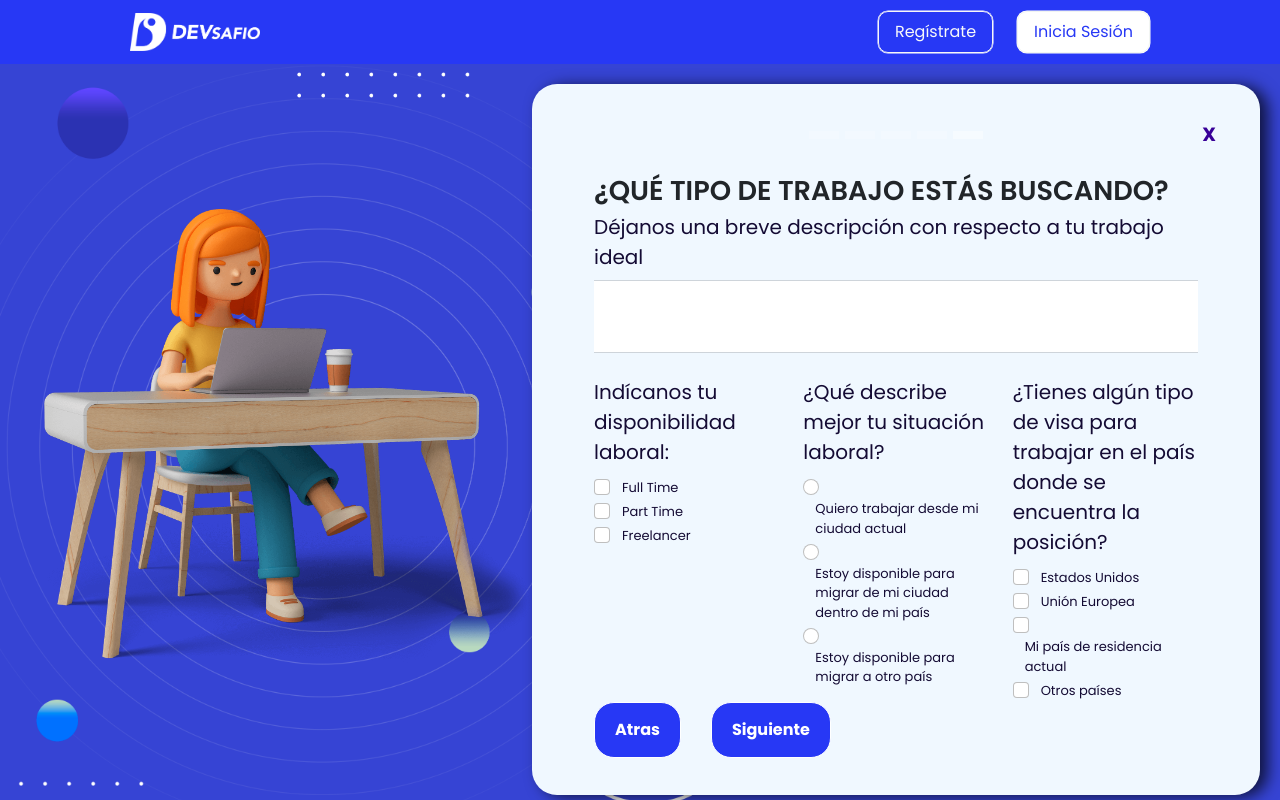
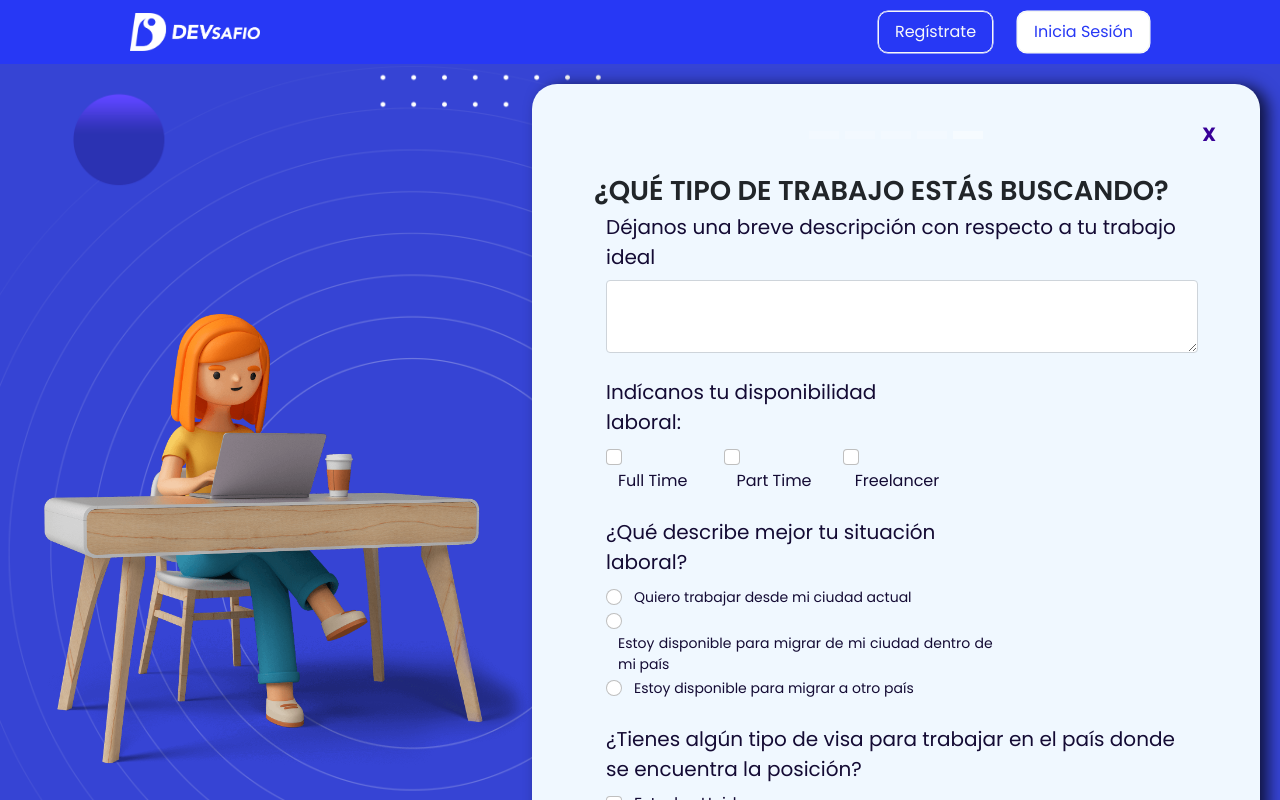
Before and after one commit to dlab-team/c7-frontend, a React (Create React App) app: page /carrousel in a window 1280 px wide. Both pictures are taken after a click on the button 968 px from the left and 135 px from the top of the page. Shown: the top 800 px of the page. Built offline with nearby package versions, Linux system fonts and the light colour scheme.

Commit message:
Hotfix (#90)

```diff
--- a/src/components/FormDesiredJob/index.js
+++ b/src/components/FormDesiredJob/index.js
@@ -5,11 +5,10 @@ import { workplace } from "../../utils/FormWorkplace";
 import { workVisa } from "../../utils/FormWorkVisa";
 import { setFormData } from "../../utils/Redux/Slices/Form";
 import { useDispatch } from "react-redux";
-import './styles.scss';
+import "./styles.scss";
 
 const workVisaDefault = Array(workVisa.length).fill(false);
 const workAvailabilityDefault = Array(workAvailability.length).fill(false);
-const workplaceDefault = Array(workplace.length).fill(false);
 
 const initialFormState = {
   idealJobDescription: "",
@@ -22,8 +21,9 @@ const FormDesiredJob = () => {
   const [form, setForm] = useState(initialFormState);
   const [validated, setValidated] = useState(false);
   const [workVisaState, setWorkVisaState] = useState(workVisaDefault);
-  const [workAvailabilityState, setWorkAvailabilityState] = useState(workAvailabilityDefault);
-  const [workplaceState, setWorkplaceState] = useState(workplaceDefault);
+  const [workAvailabilityState, setWorkAvailabilityState] = useState(
+    workAvailabilityDefault
+  );
   const dispatch = useDispatch();
 
   const handleFormSubmit = (event) => {
@@ -38,7 +38,7 @@ const FormDesiredJob = () => {
 
   function isFormValid() {
     const workAvailabilityChecked = form.workAvailability.length === 1;
-    const workplaceSelected = form.workplace.value !== "";
+    const workplaceSelected = form.workplace !== "";
     const workVisaChecked = form.workVisa.checked;
     return workAvailabilityChecked && workplaceSelected && workVisaChecked;
   }
@@ -51,35 +51,25 @@ const FormDesiredJob = () => {
     setForm({
       ...form,
       workVisa: Array.from(
-        document.querySelectorAll("input[type=checkbox]:checked"),
+        document.querySelectorAll(
+          "input[type=checkbox].workvisa-checkbox:checked"
+        ),
         (e) => e.name
       ),
     });
   };
 
   const updateWorkAvailabilityState = (position) => {
-    const updatedworkAvailabilityState = workAvailabilityState.map((item, index) =>
-      index === position ? !item : item
+    const updatedworkAvailabilityState = workAvailabilityState.map(
+      (item, index) => (index === position ? !item : item)
     );
     setWorkAvailabilityState(updatedworkAvailabilityState);
     setForm({
       ...form,
       workAvailability: Array.from(
-        document.querySelectorAll("input[type=checkbox]:checked"),
-        (e) => e.name
+        document.querySelectorAll(
+          "input[type=checkbox].workAvailability-checkbox:checked"
         ),
-    });
-  };
-
-  const updateWorkplaceState = (position) => {
-    const updatedworkplaceState = workplaceState.map((item, index) =>
-      index === position ? !item : item
-    );
-    setWorkplaceState(updatedworkplaceState);
-    setForm({
-      ...form,
-      workplace: Array.from(
-        document.querySelectorAll("input[type=checkbox]:checked"),
         (e) => e.name
       ),
     });
@@ -101,6 +91,7 @@ const FormDesiredJob = () => {
     <Form noValidate validated={validated} onSubmit={handleFormSubmit}>
       <div className="FormDesiredJob">
         <Form.Group as={Row}>
+          <Col sm="12">
             <Form.Label>
               <span className="text">
                 Déjanos una breve descripción con respecto a tu trabajo ideal
@@ -112,19 +103,19 @@ const FormDesiredJob = () => {
               size="sm"
               onChange={handleFormUpdate}
               name="idealJobDescription"
-        aria-describedby="cv"
               value={form.idealJobDescription}
             />
+          </Col>
         </Form.Group>
         <br />
 
         <Form.Group as={Row}>
-      <Col sm="4">
+          <Col sm="7">
             <Form.Label>
-          <span className="text">
-            Indícanos tu disponibilidad laboral:
-          </span>
+              <span className="text">Indícanos tu disponibilidad laboral:</span>
             </Form.Label>
+          </Col>
+          <Row sm="5">
             {workAvailability.map(({ name, value }, index) => (
               <div key={name}>
                 <Form.Check.Input
@@ -147,15 +138,16 @@ const FormDesiredJob = () => {
                 </Form.Check.Label>
               </div>
             ))}
-      </Col>
+          </Row>
 
-      <Col sm="4">
+          <Col sm="8">
+            <br />
             <Form.Label>
               <span className="text">
                 ¿Qué describe mejor tu situación laboral?
               </span>
             </Form.Label>
-        {workplace.map(({ name, value }, index) => (
+            {workplace.map(({ name, value }) => (
               <div key={name}>
                 <Form.Check.Input
                   size="sm"
@@ -165,11 +157,11 @@ const FormDesiredJob = () => {
                   name="workplace"
                   feedback="Debes seleccionar una opción."
                   feedbacktype="invalid"
-            checked={workplaceState[index]}
-            onChange={() => updateWorkplaceState(index)}
+                  value={value}
+                  onChange={handleFormUpdate}
                 />
                 <Form.Check.Label
-            className="text--sm"
+                  className="text--xs"
                   htmlFor={`radio-${name}`}
                 >
                   {name}
@@ -177,8 +169,10 @@ const FormDesiredJob = () => {
               </div>
             ))}
           </Col>
-
-      <Col sm="4">
+        </Form.Group>
+        <br />
+        <Form.Group as={Row}>
+          <Col sm="12">
             <Form.Label>
               <span className="text">
                 ¿Tienes algún tipo de visa para trabajar en el país donde se
@@ -209,7 +203,10 @@ const FormDesiredJob = () => {
             ))}
           </Col>
         </Form.Group>
+        <br />
       </div>
-</Form>)}
+    </Form>
+  );
+};
 
 export default FormDesiredJob;
--- a/src/components/FormDesiredJob/styles.scss
+++ b/src/components/FormDesiredJob/styles.scss
@@ -1,17 +1,27 @@
 @use "../../styles/App" as *;
 
-.FormWorkExperience {
+.FormDesiredJob {
   display: block;
+  margin-left: 12px;
 
   .text {
     color: $blue-dark;
     font-weight: 400;
     font-size: 20px;
+
     &--sm {
       color: $blue-dark;
       font-weight: 400;
       font-size: 16px;
       margin-left: 12px;
+
+    }
+    &--xs {
+      color: $blue-dark;
+      font-weight: 400;
+      font-size: 14px;
+      margin-left: 12px;
+      text-align: justify;
     }
   }
 }
```
Lines whose indentation alone changed are shown as unchanged.
